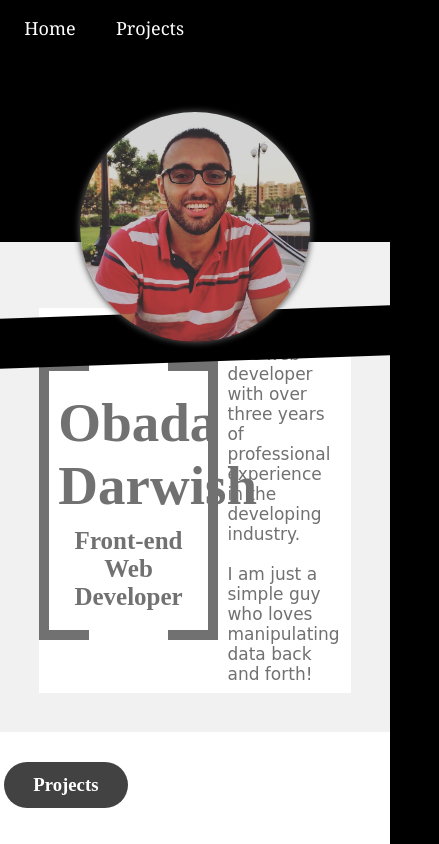
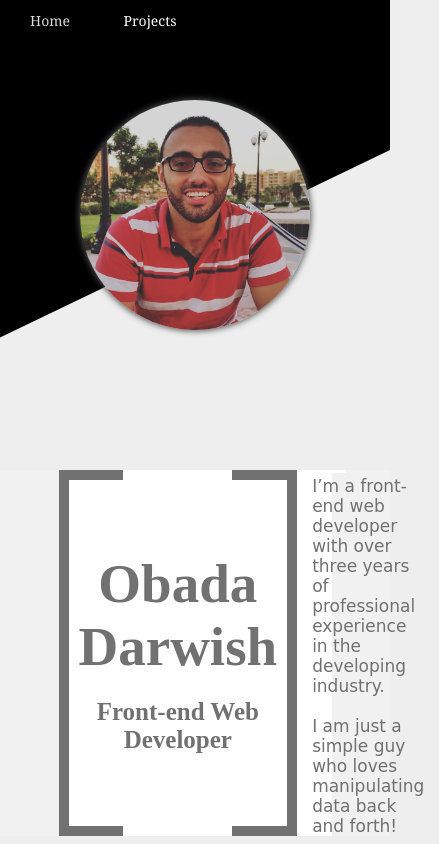
Before and after one commit to ObadaDarwish/ObadaDarwish.github.io, a plain HTML site: page index.html in a window 390 px wide. Shown: the top 844 px of the page, 439 px wide, since content can reach past the window. Drawn offline with Linux system fonts and the light colour scheme.

Commit message:
fix responsivity

```diff
--- a/index.html
+++ b/index.html
@@ -11,18 +11,18 @@
     <script src="script.js"></script>
 </head>
 <body>
-<div class="header_block">
+<nav class="header_block">
     <a id="nav_home">Home</a>
     <a id="nav_project">Projects</a>
-</div>
-<div class="header">
-
+</nav>
+<header class="header">
+    <div class="clipped_background"></div>
     <div class="img_container">
         <img src="assets/IMG_20160729_005412.jpg"/>
     </div>
-    <div class="horizontal_tilted_line negative_skew black top"></div>
-</div>
-
+    <!--<div class="horizontal_tilted_line negative_skew black top"></div>-->
+</header>
+<main>
     <div class="my_details">
         <div class="details_wrapper">
             <div class="my_info">
@@ -55,7 +55,8 @@
                 <h1>GBarena</h1>
                 <p>An ANGULAR 7 built gaming platform, it is a website that provides a tool for tournaments organizers
                     to create their tournaments from A-Z, it helps them communicate with gamers easily, it also helps
-                gamers to easily find their tournaments, the platform provides a community were users can interact </p>
+                    gamers to easily find their tournaments, the platform provides a community were users can
+                    interact </p>
             </div>
             <div class="img_wrapper" id="1">
                 <div class="img_overlay">
@@ -66,7 +67,7 @@
             </div>
         </div>
         <div class="project_container" style="background: #f1f1f1;" onmouseenter="hoverProject('2')">
-        <div class="img_wrapper" id="2" >
+            <div class="img_wrapper" id="2">
                 <div class="img_overlay">
                     <div class="hash">Angular 2</div>
                     <div class="hash">Laravel 5.3</div>
@@ -79,13 +80,13 @@
                     it is connected with LARAVEL APIs to feed it with the data needed! </p>
             </div>
         </div>
-    <div class="project_container"  onmouseenter="hoverProject('3')">
+        <div class="project_container" onmouseenter="hoverProject('3')">
             <div class="project_info" id="manar">
                 <h1>Manar Travel</h1>
                 <p>A React built website, which views a store products of donuts and beverage
                     it is connected with LARAVEL APIs to feed it with the data needed! </p>
             </div>
-        <div class="img_wrapper" id="3" >
+            <div class="img_wrapper" id="3">
                 <div class="img_overlay">
                     <div class="hash">React</div>
                     <div class="hash">Node.js</div>
@@ -93,7 +94,7 @@
                 <img class="image" src="assets/manarTravel.JPG"/></div>
         </div>
         <div class="project_container" style="background: #f1f1f1;" onmouseenter="hoverProject('4')">
-        <div class="img_wrapper" id="4" >
+            <div class="img_wrapper" id="4">
                 <div class="img_overlay">
                     <div class="hash">Angular 4</div>
                     <div class="hash">Laravel 5.5</div>
@@ -107,7 +108,8 @@
             </div>
         </div>
     </div>
-<div class="footer_block">
+</main>
+<footer class="footer_block">
     <!--<div class="horizontal_tilted_line positive_skew black top"></div>-->
 
     <div class="socials">
@@ -122,6 +124,6 @@
         </div>
     </div>
     <i id="scroll_up" class="fas fa-2x fa-chevron-circle-up"></i>
-</div>
+</footer>
 </body>
 </html>
--- a/style.css
+++ b/style.css
@@ -3,7 +3,7 @@
 }
 
 body {
-    background: #000000;
+    background: #eee;
     margin: 0;
     display: flex;
     align-items: center;
@@ -34,24 +34,24 @@ body {
     background: rgba(0, 0, 0, 0.5);
     /*background: linear-gradient(rgba(53, 53, 53, 0.8), rgba(0, 0, 0, 0.8));*/
     width: 100%;
+    align-self: flex-start;
     position: fixed;
     top: 0;
     display: flex;
     justify-content: flex-start;
     z-index: 100;
+    height: 40px;
 }
 
 .header_block a {
     display: flex;
     justify-content: center;
     align-items: center;
-    height: 55px;
     width: 100px;
-    font-size: 18px;
+    font-size: 14px;
     color: #ffffff;
     font-family: Georgia, sans-serif;
     background: #00000033;
-    border-radius: 60px;
 }
 
 .header_block a:hover {
@@ -64,15 +64,24 @@ body {
     display: flex;
     justify-content: center;
     flex-flow: row nowrap;
-    background: #000000;
-    margin-top: 3%;
+    width: 100%;
+    height: 450px;
+
+}
+
+.clipped_background {
+    background: #000;
+    width: 100%;
+    height: 750px;
+    clip-path: polygon(0 0, 100% 0, 100% 20%, 0 45%);
+    position: absolute;
+    z-index: 0;
 }
 
 .my_info {
     display: flex;
     flex-flow: row;
-    align-items: center;
-    justify-content: center;
+    justify-content: space-between;
     width: 100%;
     background: #fff;
 }
@@ -80,8 +89,11 @@ body {
 .name_occupation_wrapper {
     position: relative;
     border: 10px solid #717171;
-    padding: 3%;
-    width: 45%;
+    flex-basis: 40%;
+    display: flex;
+    flex-flow: column;
+    justify-content: center;
+    padding: 10px;
 }
 
 .name_occupation_wrapper .cutter {
@@ -128,8 +140,9 @@ body {
 
 .my_info #aboutMe {
     display: none;
-    margin: 3%;
-    width: 55%;
+    align-items: center;
+    flex-basis: 50%;
+    padding: 0 15px;
 }
 
 .my_info #aboutMe p {
@@ -153,7 +166,8 @@ body {
 }
 
 .img_container {
-    width: 50%;
+    height: 230px;
+    width: 230px;
     display: flex;
     justify-content: center;
     position: relative;
@@ -163,9 +177,9 @@ body {
 
 .img_container img {
     border-radius: 150px;
-    box-shadow: 0px 0px 6px 1px #505050;
-    height: 230px;
-    width: 230px;
+    box-shadow: 0 0 6px 1px #505050;
+    height: inherit;
+    width: inherit;
 }
 
 .my_details {
@@ -173,15 +187,14 @@ body {
     background-color: #f1f1f1;
     display: flex;
     justify-content: center;
-    flex-flow: column;
+    margin: 5% 0;
 }
 
 .details_wrapper {
-    margin: 10%;
+    width: 70%;
     display: flex;
     flex-flow: column;
     align-items: center;
-    margin-top: 17%;
 }
 
 .outerclip {
@@ -346,7 +359,6 @@ body {
     margin: 20px;
 }
 
-
 #manar {
     opacity: 0;
     transition: opacity 2s ease;
@@ -499,16 +511,37 @@ body {
 .fab {
     margin: 3%;
 }
+
 @media screen and (max-device-width: 767px) {
-    .horizontal_tilted_line{
+    .clipped_background {
         display: none;
     }
+
+    .horizontal_tilted_line {
+        display: none;
+    }
+
+    .name_occupation_wrapper {
+        flex-basis: 100%;
+        /*height: 25vh;*/
+    }
+
+    .my_info {
+        flex-flow: row wrap;
+    }
+
+    .my_info #aboutMe {
+        flex-basis: 100%;
+    }
+
     .project_info {
         width: 100%;
     }
-    .img_wrapper{
+
+    .img_wrapper {
         width: 80%;
     }
+
     #manar {
         opacity: 1;
     }
```
Also changed, not shown: 1 other file. Lines whose indentation alone changed are shown as unchanged.
